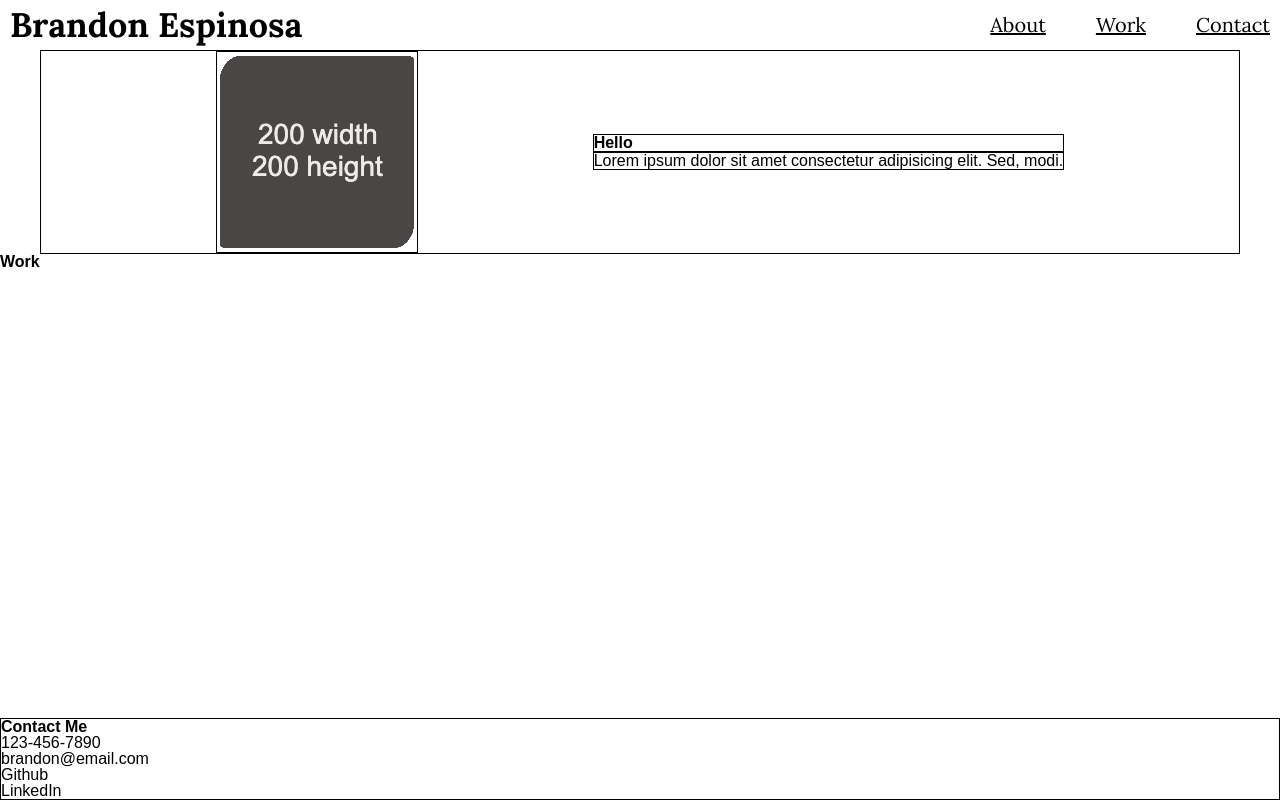
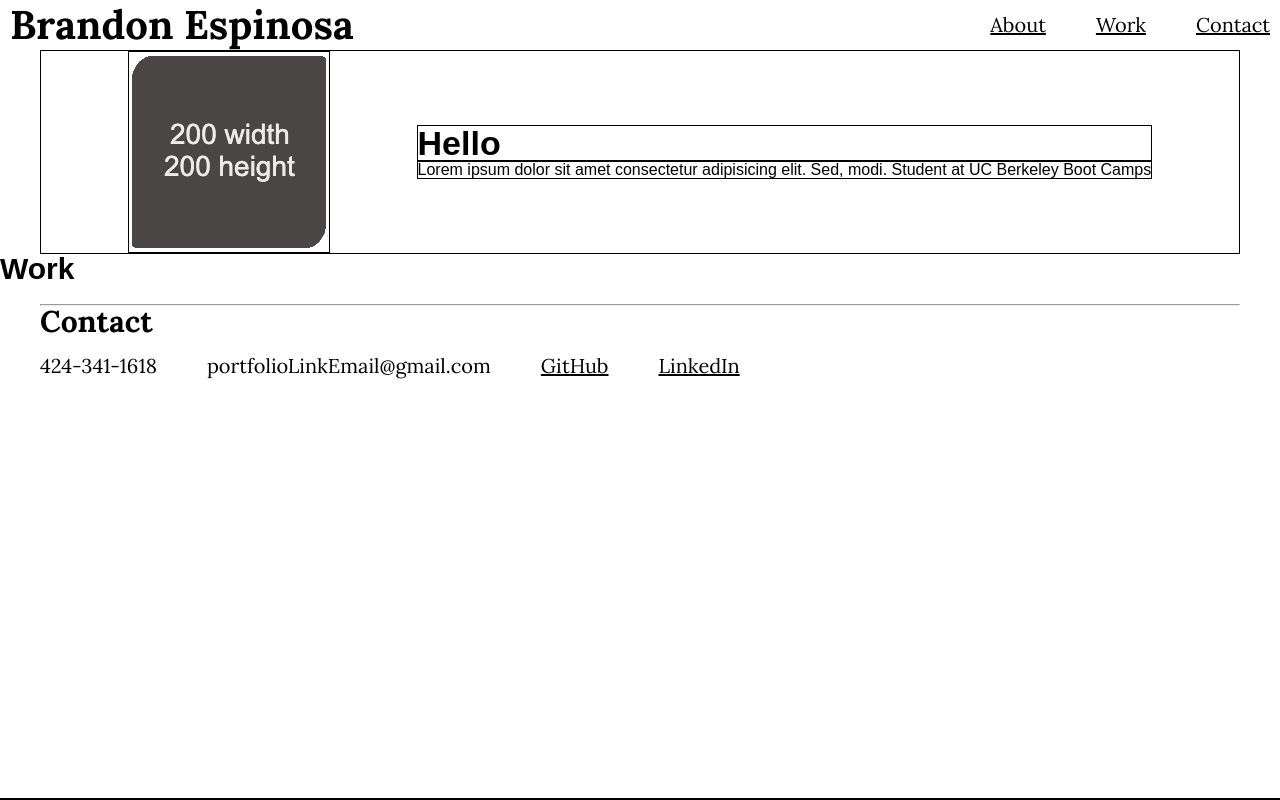
Before and after one commit to espinbrandon49/HTML-CSS-Portfolio, a plain HTML site: page index.html in a window 1280 px wide. Drawn offline with Linux system fonts and the light colour scheme.

Commit message:
complete contact section

```diff
--- a/Assets/CSS/style.css
+++ b/Assets/CSS/style.css
@@ -5,7 +5,10 @@
     /*font-family: 'Lora', serif;*/
     /**/
 }
-
+hr {
+    max-width: 1200px;
+    margin: 0 auto;
+}
 header {
   position: fixed;
   top: 0;
@@ -17,7 +20,7 @@ header {
 }
 
 h1 {
-    font-size: 34px;
+    font-size: 40px;
     padding-left: 10px;
     font-family: 'Lora', serif;
 }
@@ -29,8 +32,6 @@ nav {
     padding-right: 10px;
     font-family: 'Lora', serif;
     font-size: 20px;
-
-
 }
 
 a:hover {
@@ -42,6 +43,9 @@ main {
   top: 50px;
 }
 
+img {
+
+}
 #about {
     border: 1px solid black;
     display: flex;
@@ -53,11 +57,31 @@ main {
 img{
     border: 1px solid black;
 }
-h2{border: 1px solid black;}
+h2{
+    border: 1px solid black;
+    font-size: 34px;
+}
 .about{border: 1px solid black;}
 
 
+#contact {
+    max-width: 1200px;
+    margin: 0 auto;
 
+    font-family: 'Lora', serif;
+}
+h3 {
+    font-size: 30px;
+    margin-bottom: 20px;
+}
+ul {
+    display: flex;
+    gap: 50px;
+    font-size: 20px;
+}
+.email {
+    user-select: all;
+}
 footer {
   position: absolute;
   bottom: 0;
--- a/index.html
+++ b/index.html
@@ -27,23 +27,26 @@
         <div class="greeting">
           <h2>Hello</h2>
           <p class="about">
-            Lorem ipsum dolor sit amet consectetur adipisicing elit. Sed, modi.
+            Lorem ipsum dolor sit amet consectetur adipisicing elit. Sed, modi. Student at UC Berkeley Boot Camps
           </p>
         </div>
       </section>
+
       <section class="section" id="work">
         <h3>Work</h3>
         <article></article>
       </section>
+      <hr>
+      <section id="contact">
+        <h3>Contact</h3>
+        <ul class="contacts">
+          <li class="contact-info" >424-341-1618</li>
+          <li class="contact-info email">portfolioLinkEmail@gmail.com</li>
+          <li class="contact-info"><a href="https://github.com/espinbrandon49">GitHub</a></li>
+          <li class="contact-info"><a href="www.linkedin.com/in/brandon-espinosa-b65a0b241">LinkedIn</a></li>
+        </ul>
+      </section>
     </main>
-    <footer class="section" id="contact">
-      <h3>Contact Me</h3>
-      <section class="contact">
-        <p>123-456-7890</p>
-        <p>brandon@email.com</p>
-        <p>Github</p>
-        <p>LinkedIn</p>
-      </section>
-    </footer>
+    <footer class="section"></footer>
   </body>
 </html>
```
